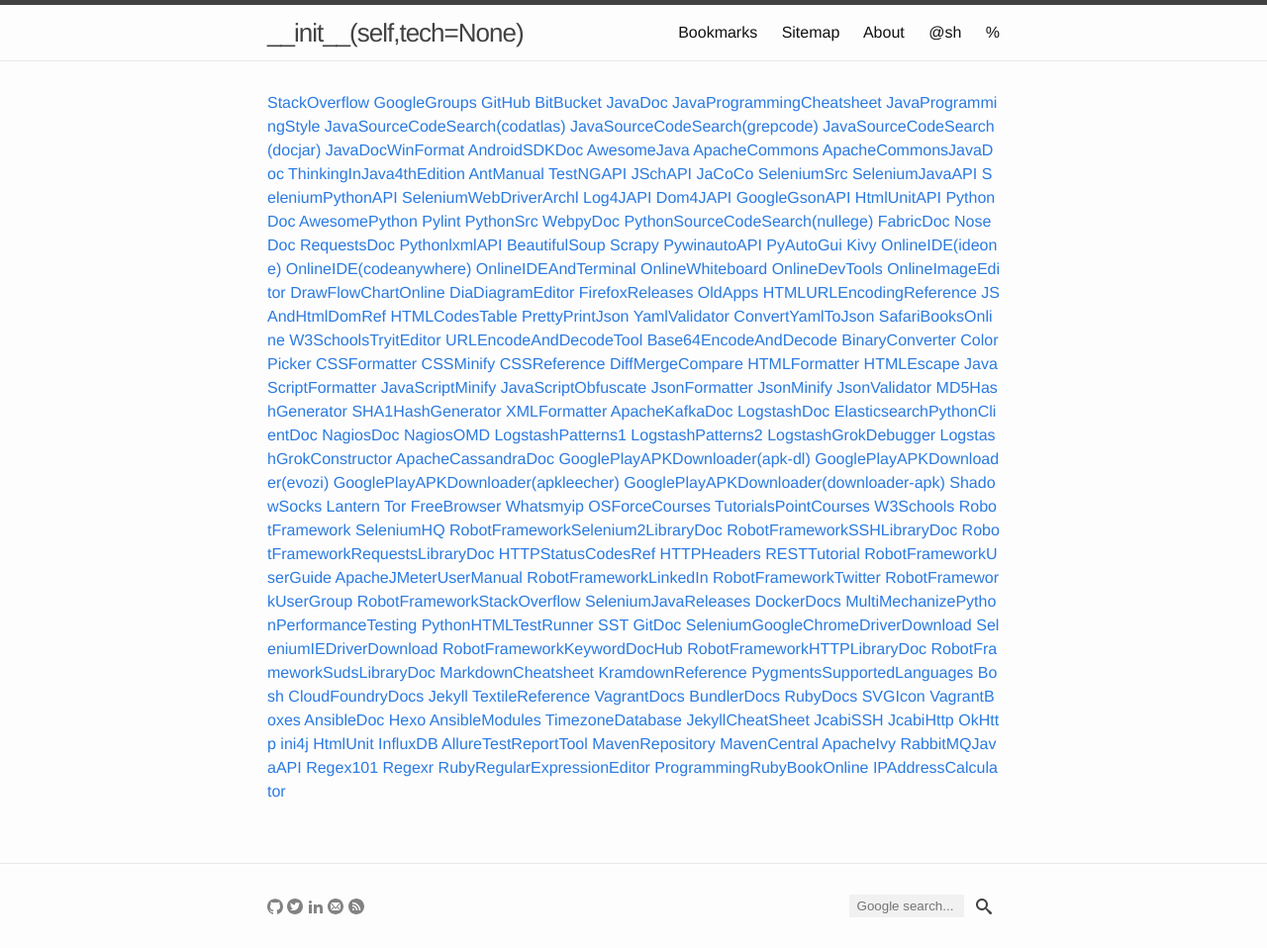
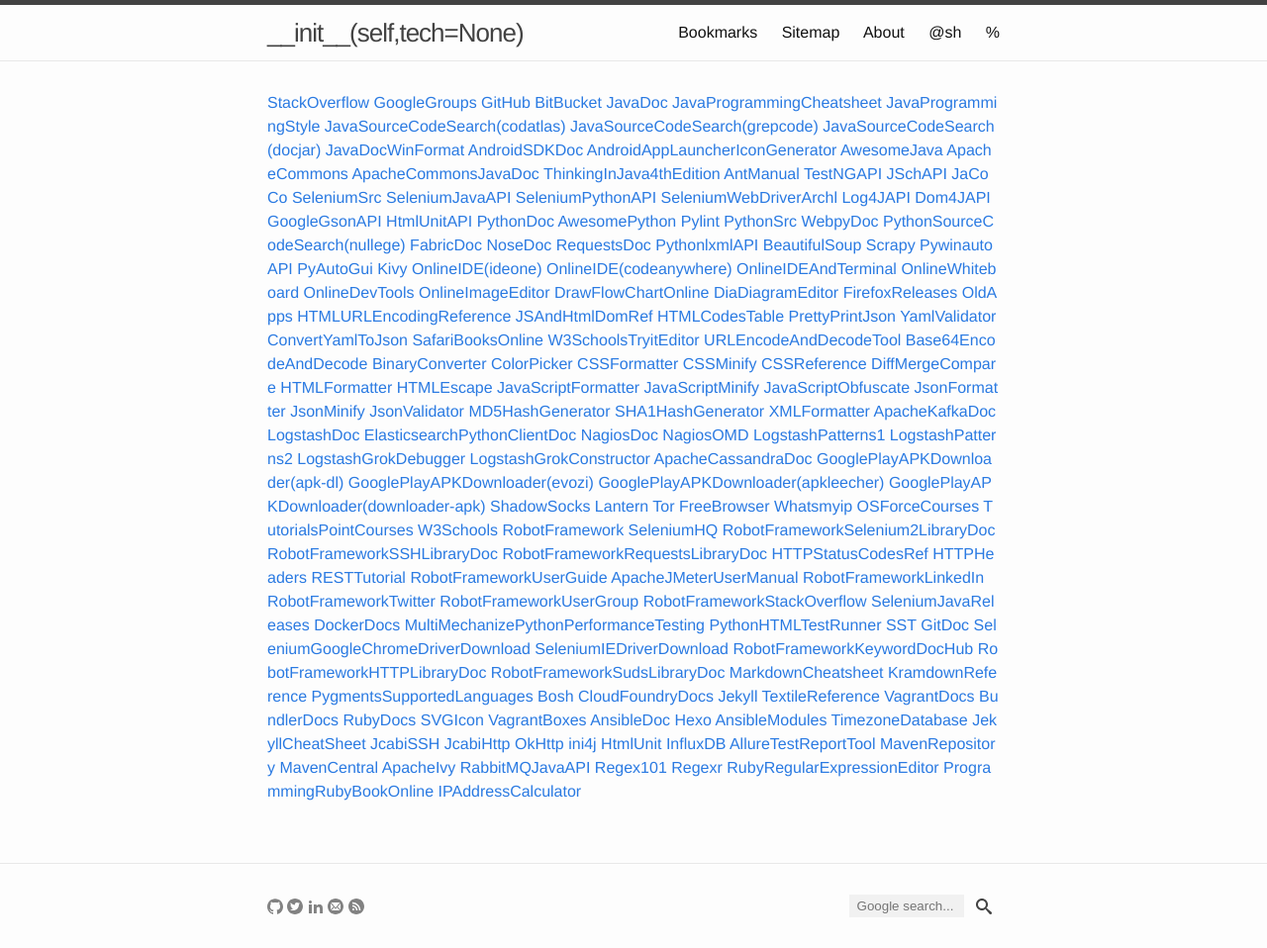
Before and after one commit to yuan-jiang/yuan-jiang.github.io, a Jekyll site: the page built from bookmarks.md, in a window 1280 px wide. Shown: the whole page at 99% size. Built offline with Jekyll 4.4.1, drawn with Linux system fonts in a browser that asks for light colours.

Commit message:
Update bookmarks.yml

```diff
--- a/_data/bookmarks.yml
+++ b/_data/bookmarks.yml
@@ -22,6 +22,8 @@
   link: http://javadoc.allimant.org/
 - description: AndroidSDKDoc
   link: https://developer.android.com/reference/packages.html
+- description: AndroidAppLauncherIconGenerator
+  link: https://romannurik.github.io/AndroidAssetStudio/icons-launcher.html
 - description: AwesomeJava
   link: https://java.libhunt.com/
 - description: ApacheCommons
```
